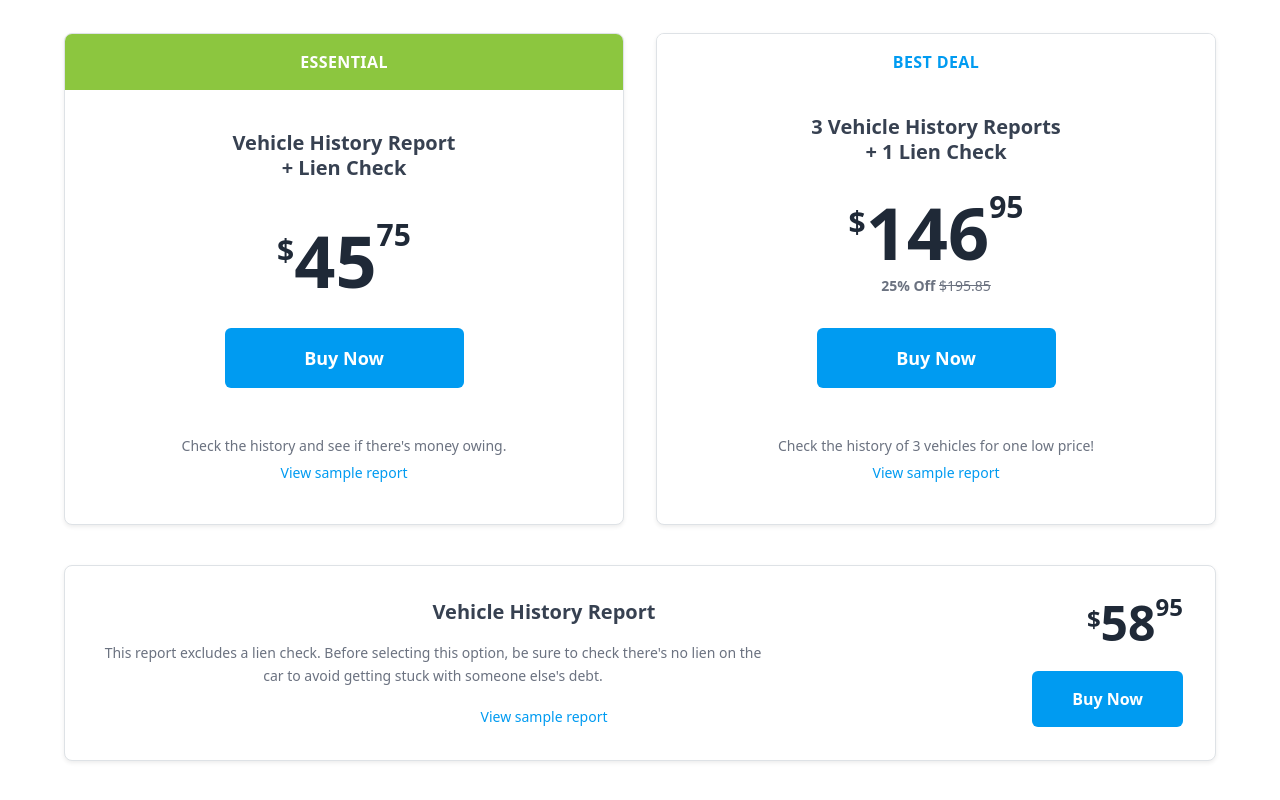
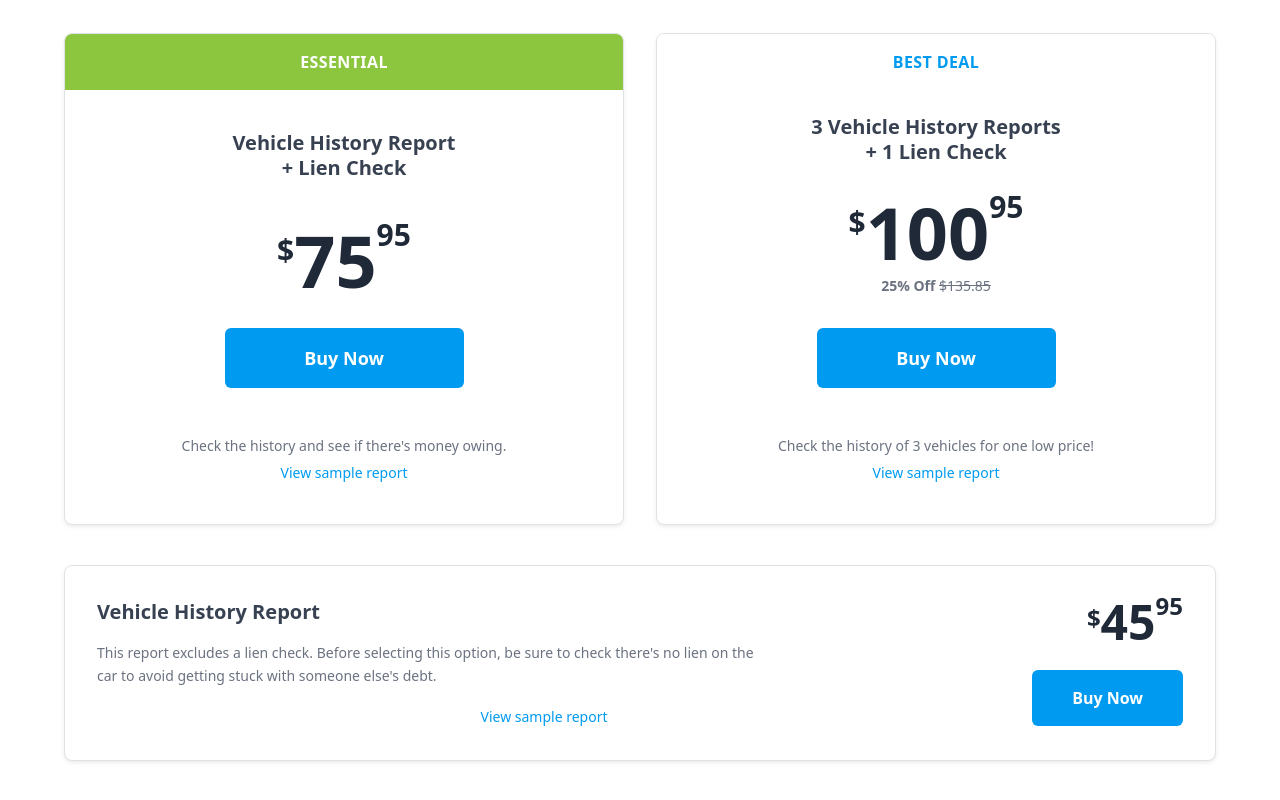
Before and after one commit to aminmustafaa/carfax, a React (Vite) app in the folder inspection/: page /Get-Report in a window 1280 px wide. Shown: the part 362-1162 px from the top of the page. Built offline with nearby package versions, Linux system fonts and the light colour scheme.

Commit message:
Update Getreport.jsx

```diff
--- a/inspection/src/Components/Getreport.jsx
+++ b/inspection/src/Components/Getreport.jsx
@@ -171,11 +171,11 @@ const PricingPage = () => {
                             <div className="mt-auto">
                                 <div className="flex justify-center items-start text-gray-800 font-bold mb-8">
                                     <span className="text-3xl mt-2">$</span>
-                                    <span className="text-7xl leading-none">45</span>
-                                    <sup className="text-3xl mt-2">75</sup>
+                                    <span className="text-7xl leading-none">75</span>
+                                    <sup className="text-3xl mt-2">95</sup>
                                 </div>
                                 <button
-                                    onClick={() => handleBuyClick("Vehicle History Report + Lien Check", 45.95)}
+                                    onClick={() => handleBuyClick("Vehicle History Report + Lien Check", 75.95)}
                                     className="w-1/2 bg-[#009bf1] hover:bg-[#008bd9] text-white font-bold py-3 rounded text-lg mb-5 transition-colors"
                                 >
                                     Buy Now
@@ -205,15 +205,15 @@ const PricingPage = () => {
                             <div className="mt-auto">
                                 <div className="flex justify-center items-start text-gray-800 font-bold mb-2">
                                     <span className="text-3xl mt-2">$</span>
-                                    <span className="text-7xl leading-none">146</span>
+                                    <span className="text-7xl leading-none">100</span>
                                     <sup className="text-3xl mt-2">95</sup>
                                 </div>
                                 <div className="text-sm text-gray-500 font-bold mb-8">
-                                    25% Off <span className="line-through font-normal">$195.85</span>
+                                    25% Off <span className="line-through font-normal">$135.85</span>
                                 </div>
 
                                 <button
-                                    onClick={() => handleBuyClick("3 Vehicle History Reports + 1 Lien Check", 146.95)}
+                                    onClick={() => handleBuyClick("3 Vehicle History Reports + 1 Lien Check", 100.95)}
                                     className="w-1/2 bg-[#009bf1] hover:bg-[#008bd9] text-white font-bold py-3 rounded text-lg mb-5 transition-colors"
                                 >
                                     Buy Now
@@ -232,15 +232,15 @@ const PricingPage = () => {
                 </div>
 
                 {/* BOTTOM HORIZONTAL CARD */}
-                <div className="max-w-6xl mx-auto bg-white rounded-lg border border-gray-300 p-8 flex flex-col md:flex-row items-center justify-between gap-8 shadow-sm mb-20">
+                <div className="max-w-6xl mx-auto bg-white rounded-lg border border-gray-300 p-8 flex flex-col md:flex-row items-start justify-between gap-8 shadow-sm mb-20">
                     <div className="flex-1 text-center md:text-left">
-                        <h3 className="text-xl font-bold text-gray-700 mb-3">Vehicle History Report</h3>
-                        <p className="text-sm text-gray-500 mb-3 leading-relaxed max-w-2xl">
+                        <h3 className="text-xl text-start font-bold text-gray-700 mb-3">Vehicle History Report</h3>
+                        <p className="text-sm text-start text-gray-500 mb-3 leading-relaxed max-w-2xl">
                             This report excludes a lien check. Before selecting this option, be sure to check there's no lien on the car to avoid getting stuck with someone else's debt.
                         </p>
                         <Link
                             to="/sample-report"
-                            className="text-sm text-[#009bf1] font-medium no-underline hover:underline"
+                            className="text-sm text-start text-[#009bf1] font-medium no-underline hover:underline"
                         >
                             View sample report
                         </Link>
@@ -249,11 +249,11 @@ const PricingPage = () => {
                     <div className="flex flex-col items-center md:items-end min-w-[160px]">
                         <div className="flex items-start text-gray-800 font-bold mb-4">
                             <span className="text-2xl mt-1">$</span>
-                            <span className="text-5xl leading-none">58</span>
+                            <span className="text-5xl leading-none">45</span>
                             <sup className="text-2xl mt-1">95</sup>
                         </div>
                         <button
-                            onClick={() => handleBuyClick("Vehicle History Report", 58.95)}
+                            onClick={() => handleBuyClick("Vehicle History Report", 45.95)}
                             className="bg-[#009bf1] hover:bg-[#008bd9] text-white font-bold py-3 px-10 rounded text-base transition-colors whitespace-nowrap"
                         >
                             Buy Now
```
